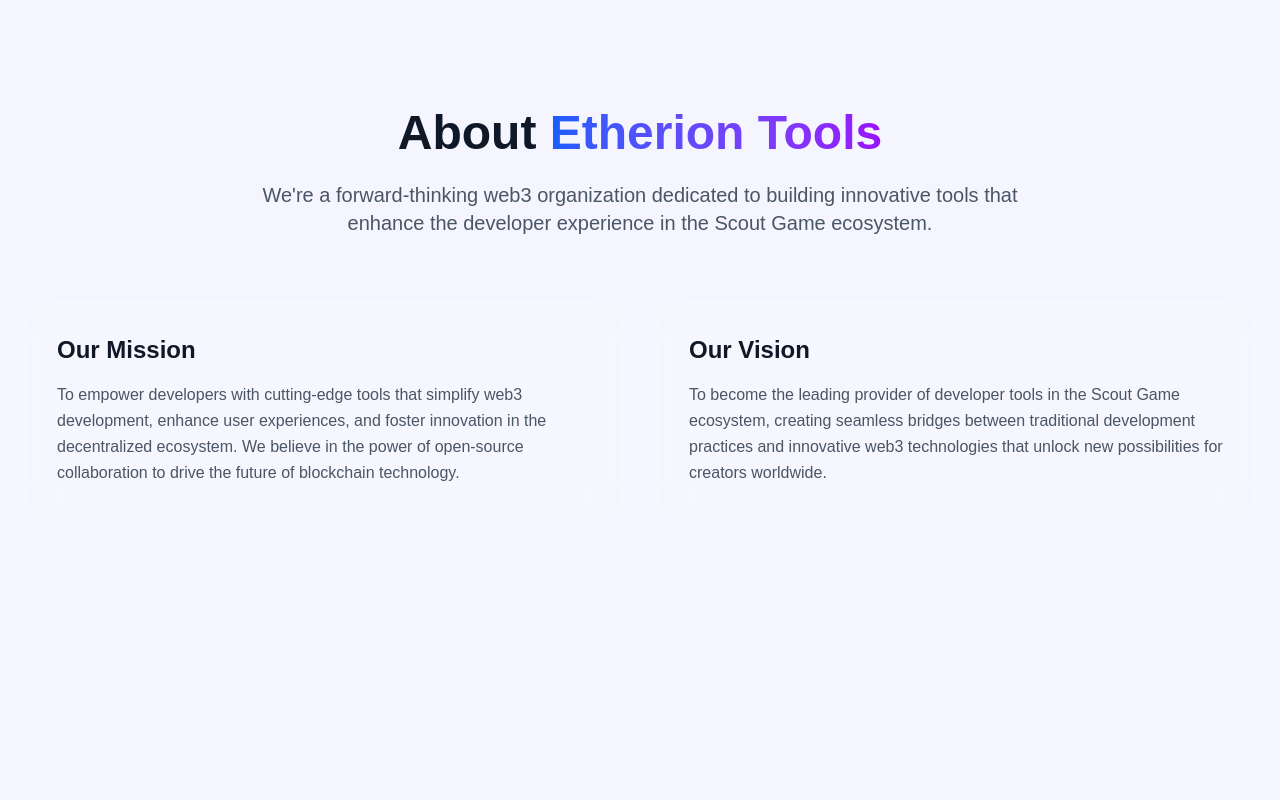
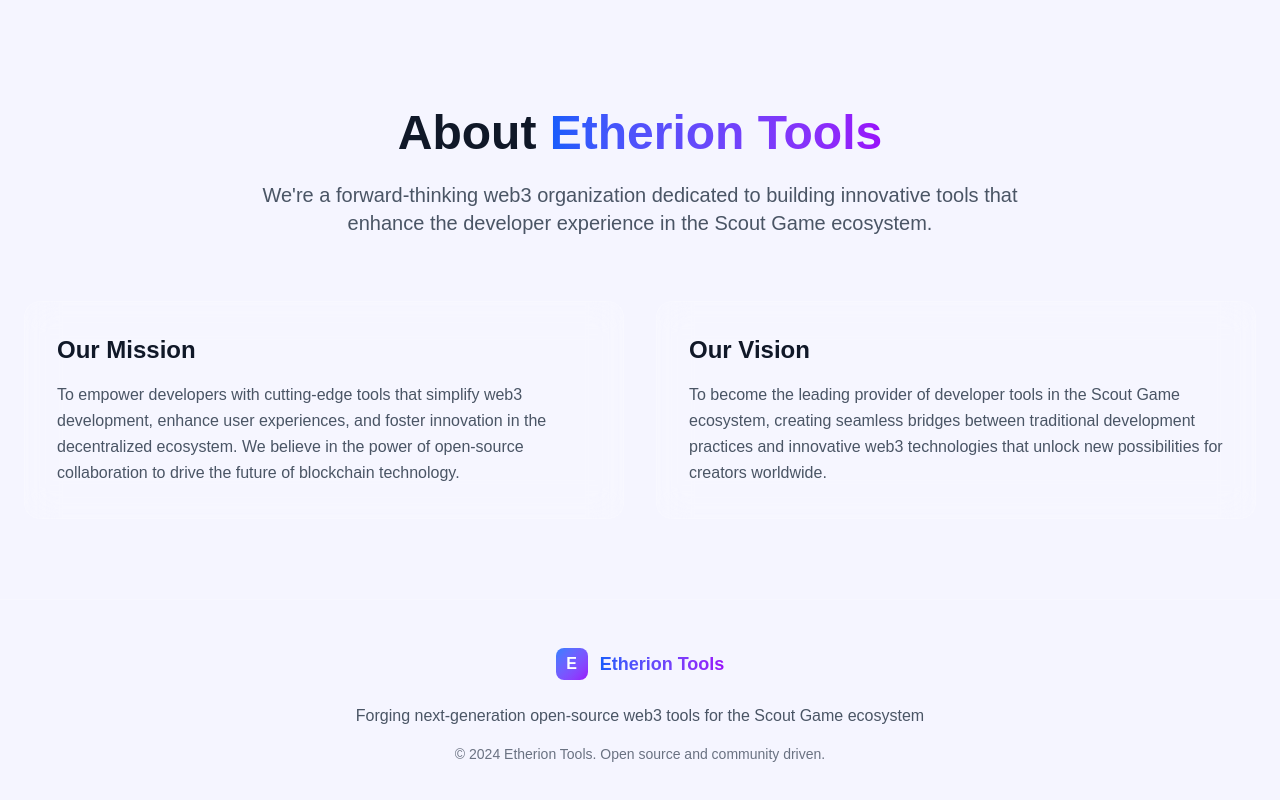
Before and after one commit to markopiers/landing, a Next.js app: page / in a window 1280 px wide. Shown: the part 953-1753 px from the top of the page. Before the commit the page ends 1552 px from the top, so only its background shows below. Built offline with nearby package versions, Linux system fonts and the light colour scheme; no server answers.

Commit message:
Extract and add Footer component to site layout

```diff
--- a/src/app/layout.tsx
+++ b/src/app/layout.tsx
@@ -3,6 +3,7 @@ import { Inter, Geist, Geist_Mono } from "next/font/google";
 import "./globals.css";
 import { ThemeProvider } from "@/components/provider/theme-provider";
 import { NavigationBar } from "@/components/common/NavigationBar";
+import Footer from '@/components/common/Footer';
 
 const inter = Inter({
   variable: "--font-inter",
@@ -44,6 +45,7 @@ export default function RootLayout({
           <main className="pt-32">
             {children}
           </main>
+          <Footer />
         </ThemeProvider>
       </body>
     </html>
--- /dev/null
+++ b/src/components/common/Footer.tsx
@@ -0,0 +1,20 @@
+const Footer = () => (
+  <footer className="py-12 px-6 border-t border-white/20 dark:border-gray-700/20">
+    <div className="max-w-7xl mx-auto text-center">
+      <div className="flex items-center justify-center space-x-3 mb-6">
+        <div className="w-8 h-8 bg-gradient-to-br from-blue-500 to-purple-600 rounded-lg flex items-center justify-center">
+          <span className="text-white font-bold">E</span>
+        </div>
+        <span className="text-lg font-bold bg-gradient-to-r from-blue-600 to-purple-600 bg-clip-text text-transparent">Etherion Tools</span>
+      </div>
+      <p className="text-gray-600 dark:text-gray-300 mb-4">
+        Forging next-generation open-source web3 tools for the Scout Game ecosystem
+      </p>
+      <p className="text-sm text-gray-500 dark:text-gray-400">
+        © 2024 Etherion Tools. Open source and community driven.
+      </p>
+    </div>
+  </footer>
+);
+
+export default Footer;
```
Also changed, not shown: package.json (+7 -1 lines), 1 other file (tests, documents, lock files or other folders).
